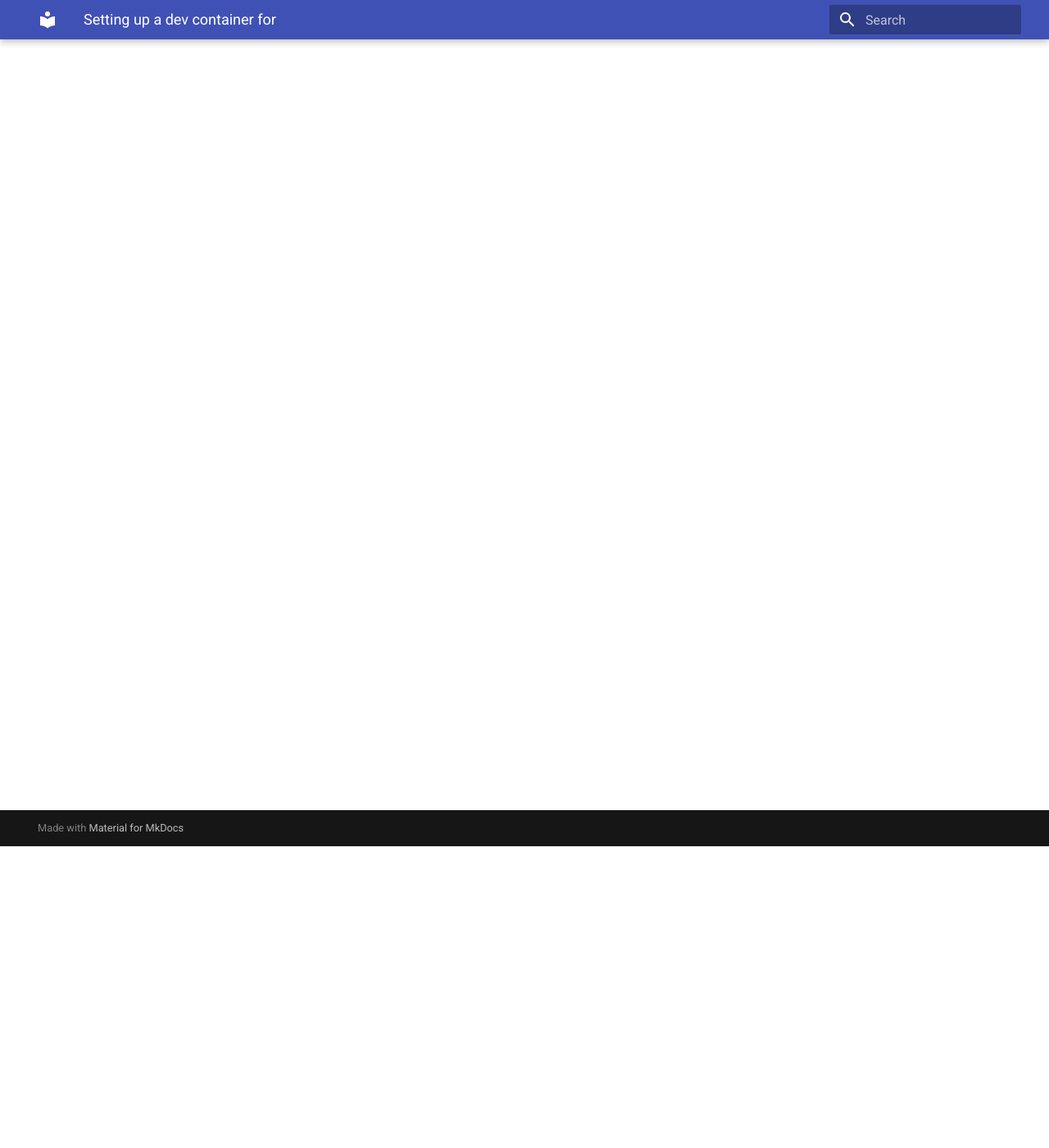
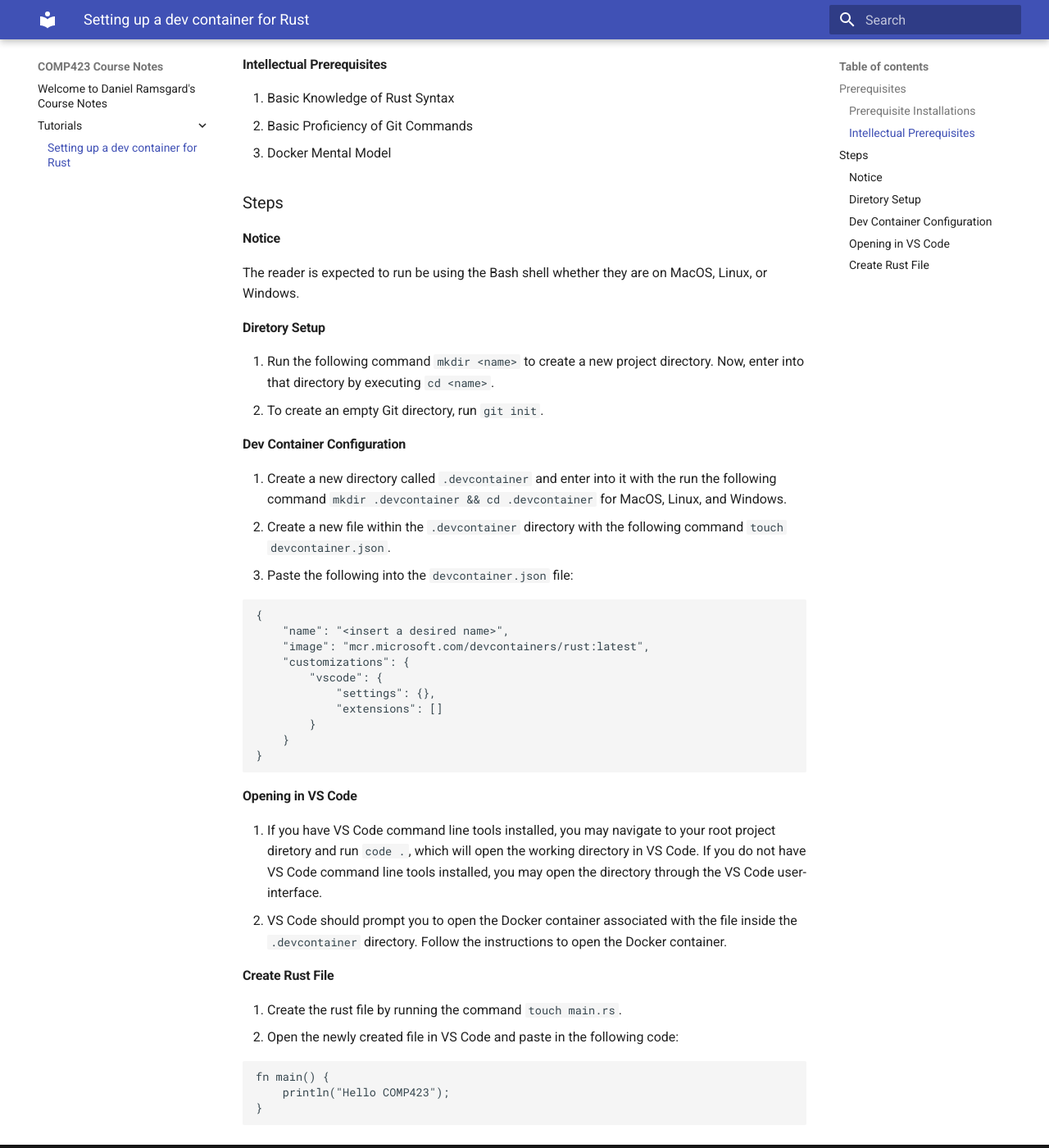
Before and after one commit to DanielRamsgard/comp423-course-notes, an MkDocs documentation site: the page built from docs/tutorials/rust-setup.md, in a window 1280 px wide and 1400 px high, scrolled down 368 px. Shown: the whole window at 82% size. Built offline with MkDocs 1.6.1 and Material for MkDocs 9.7.7, drawn with Linux system fonts in a browser that asks for light colours; some of the changed text lies outside the part shown.

Commit message:
Initial version of my docs for rust tutorial

````diff
--- a/docs/tutorials/rust-setup.md
+++ b/docs/tutorials/rust-setup.md
@@ -1,3 +1,61 @@
-# Setting up a dev container for <Insert: Go or Rust depending on which you are doing>
+# Setting up a dev container for Rust
 
 * Primary author: [Daniel Ramsgard](https://github.com/DanielRamsgard)
+
+### Prerequisites
+
+#### Prerequisite Installations
+
+1. Docker Desktop
+2. VS Code
+4. Git
+
+#### Intellectual Prerequisites
+
+1. Basic Knowledge of Rust Syntax
+2. Basic Proficiency of Git Commands
+3. Docker Mental Model
+
+### Steps
+
+#### Notice
+
+The reader is expected to run be using the Bash shell whether they are on MacOS, Linux, or Windows.
+
+#### Diretory Setup
+
+1. Run the following command `mkdir <name>` to create a new project directory. Now, enter into that directory by executing `cd <name>`.
+2. To create an empty Git directory, run `git init`.
+
+#### Dev Container Configuration
+
+1. Create a new directory called `.devcontainer` and enter into it with the run the following command `mkdir .devcontainer && cd .devcontainer` for MacOS, Linux, and Windows.
+2. Create a new file within the `.devcontainer` directory with the following command `touch devcontainer.json`.
+3. Paste the following into the `devcontainer.json` file:
+```json
+{
+    "name": "<insert a desired name>",
+    "image": "mcr.microsoft.com/devcontainers/rust:latest",
+    "customizations": {
+        "vscode": {
+            "settings": {},
+            "extensions": []
+        }
+    }
+}
+```
+
+#### Opening in VS Code
+
+1. If you have VS Code command line tools installed, you may navigate to your root project diretory and run `code .`, which will open the working directory in VS Code. If you do not have VS Code command line tools installed, you may open the directory through the VS Code user-interface.
+2. VS Code should prompt you to open the Docker container associated with the file inside the `.devcontainer` directory. Follow the instructions to open the Docker container.
+
+#### Create Rust File
+
+1. Create the rust file by running the command `touch main.rs`.
+2. Open the newly created file in VS Code and paste in the following code:
+```rust
+fn main() {
+    println("Hello COMP423");
+}
+```
````
